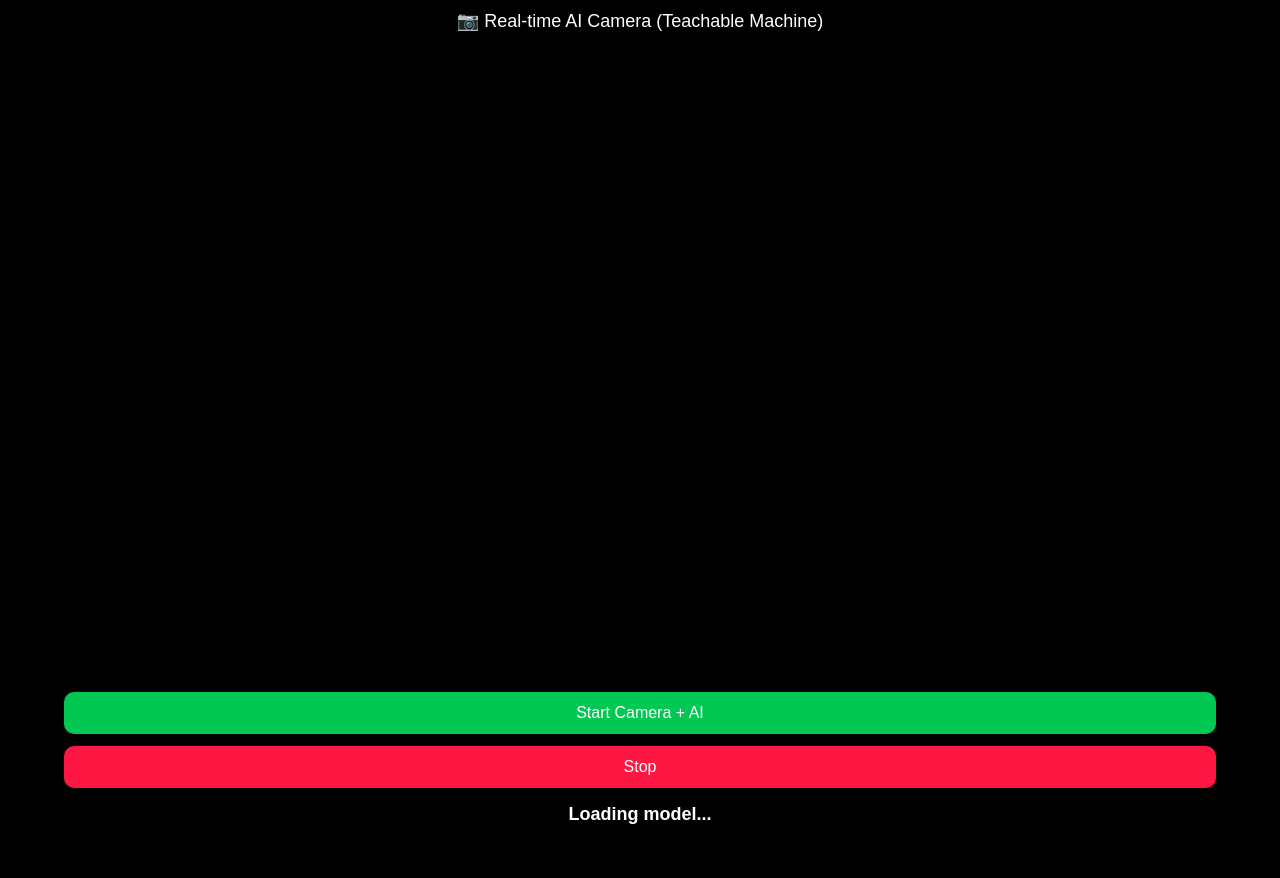
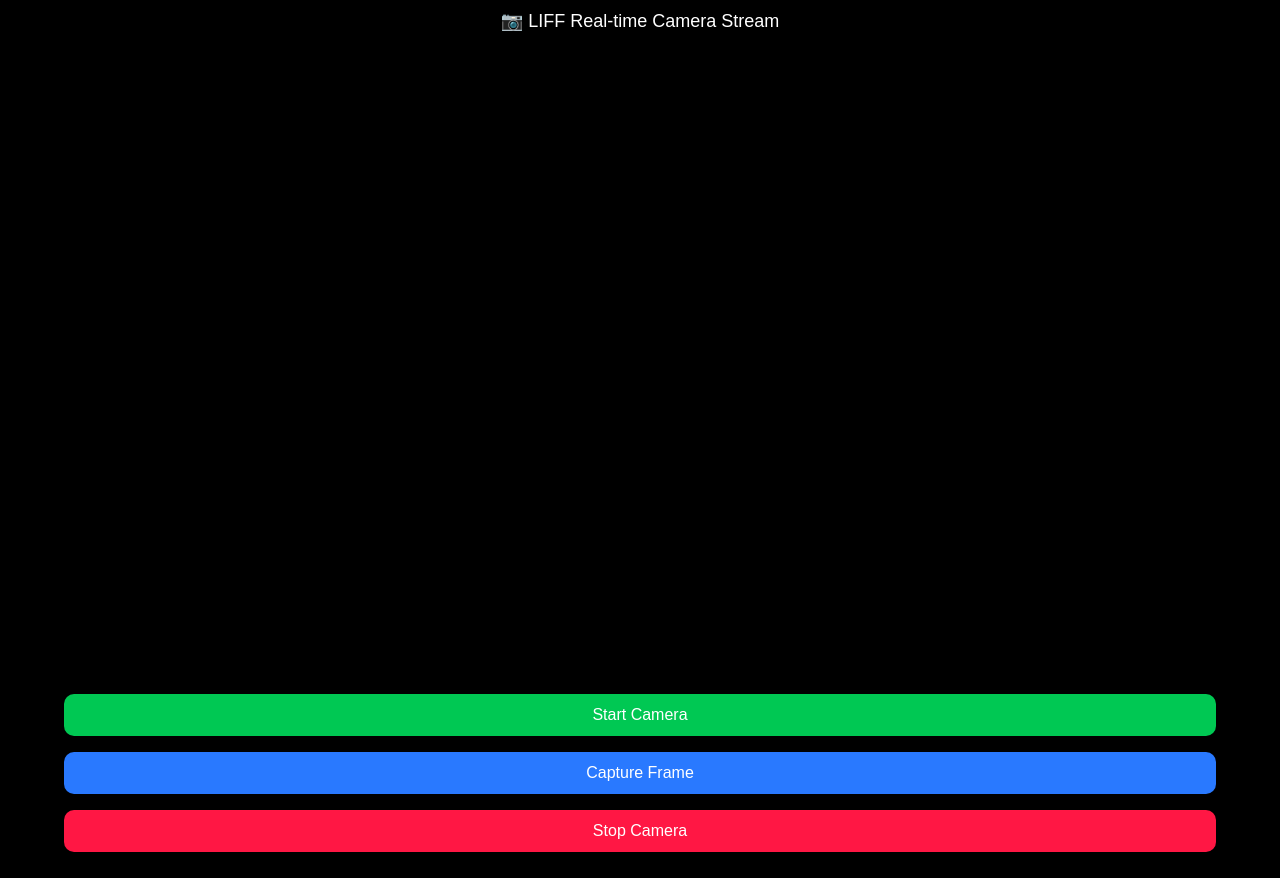
Before and after one commit to Thanoo2522/gitbackend, a Flask app: template templates/vdo.html in a window 1280 px wide. Before the commit the page ends 824 px from the top, so only its background shows below. Run offline with Flask 3, Linux system fonts and the light colour scheme; the template is opened without the code that fills it, so the values that code supplies are empty; parts of the project's set-up code (start-up, migrations or seed data) failed here and were passed over; some libraries are stand-ins or nearby versions.

Commit message:
update feature

```diff
--- a/app.py
+++ b/app.py
@@ -762,7 +762,8 @@ def main_route():
                         "ไม่รู้จัก command"
                     )
 
-            # ====================================ฟ            # IMAGE MESSAGE
+            # ====================================
+            # IMAGE MESSAGE
             # ====================================
             elif message_type == "image":
 
@@ -785,20 +786,6 @@ def main_route():
             "message": str(e)
 
         }), 500
-
-
-@app.route("/vdo-control", methods=["POST"])
-def vdo_control():
-
-    body = request.get_json()
-
-    command = body.get("command")
-
-    # future expand (ยังไม่ใช้ตอนนี้)
-    return jsonify({
-        "status": "ok",
-        "command": command
-    })
 # =========================================================
 # OPEN VDO AI
 # vdo imagenumber
@@ -884,21 +871,19 @@ def open_vdo(event, parts):
 # VDO PAGE
 # =========================================================
 @app.route("/vdo")
-def vdo():
-
-    project = request.args.get("project", "imagenumber")
-    user_id = request.args.get("user_id")
-
-    if not user_id:
-        return "missing user", 403
-
-    doc = worker_db.collection("user").document(user_id).get()
-
-    # ❗ เปลี่ยน behavior อย่างเดียว (ไม่ลบ logic)
-    if not doc.exists:
-        return "please register via hub", 403
-
-    return render_template("vdo.html", project=project, user_id=user_id)
+def vdo_page():
+
+    project = request.args.get(
+        "project",
+        "imagenumber"
+    )
+
+    return render_template(
+
+        "vdo.html",
+
+        project=project
+    )
         #===========================================
 
 # =========================================================
--- a/templates/vdo.html
+++ b/templates/vdo.html
@@ -2,18 +2,10 @@
 <html lang="en">
 <head>
 <meta charset="UTF-8">
-<title>LIFF + Teachable Machine Realtime</title>
+<title>LIFF Camera Stream</title>
+<meta name="viewport" content="width=device-width, initial-scale=1, maximum-scale=1">
 
-<meta name="viewport" content="width=device-width, initial-scale=1.0">
-
-<!-- LIFF -->
 <script src="https://static.line-scdn.net/liff/edge/2/sdk.js"></script>
-
-<!-- TensorFlow.js -->
-<script src="https://cdn.jsdelivr.net/npm/@tensorflow/tfjs@latest"></script>
-
-<!-- Teachable Machine Image -->
-<script src="https://cdn.jsdelivr.net/npm/@teachablemachine/image@latest"></script>
 
 <style>
 body{
@@ -31,150 +23,113 @@ header{
 
 video{
     width:100%;
-    border-radius:10px;
+    height:auto;
+    background:black;
 }
 
 button{
     width:90%;
     padding:12px;
-    margin:6px;
+    margin:8px;
     font-size:16px;
     border:none;
     border-radius:10px;
 }
 
 #startBtn{background:#00c853;color:white;}
+#snapBtn{background:#2979ff;color:white;}
 #stopBtn{background:#ff1744;color:white;}
 
-#label-container{
-    margin-top:10px;
-    font-size:18px;
-    font-weight:bold;
+canvas{
+    display:none;
 }
 
-canvas{display:none;}
+img{
+    width:90%;
+    margin-top:10px;
+    border-radius:10px;
+}
 </style>
 </head>
 
 <body>
 
-<header>📷 Real-time AI Camera (Teachable Machine)</header>
+<header>
+📷 LIFF Real-time Camera Stream
+</header>
 
 <video id="video" autoplay playsinline></video>
 
-<button id="startBtn">Start Camera + AI</button>
-<button id="stopBtn">Stop</button>
+<button id="startBtn">Start Camera</button>
+<button id="snapBtn">Capture Frame</button>
+<button id="stopBtn">Stop Camera</button>
 
-<div id="label-container">Loading model...</div>
+<canvas id="canvas"></canvas>
+<img id="snapshot"/>
 
 <script>
 
 let stream = null;
-let video = document.getElementById("video");
-let model, maxPredictions;
-let running = false;
-let intervalId;
+const video = document.getElementById("video");
+const canvas = document.getElementById("canvas");
+const snapshot = document.getElementById("snapshot");
 
-// 👉 path โมเดลใน VSCode
-const modelURL = "models_v1/model.json";
-const metadataURL = "models_v1/metadata.json";
+async function initLiff(){
+    try{
+        await liff.init({ liffId: "YOUR_LIFF_ID" });
 
-// ===============================
-// LOAD MODEL
-// ===============================
-async function loadModel(){
-    model = await tmImage.load(modelURL, metadataURL);
-    maxPredictions = model.getTotalClasses();
-
-    document.getElementById("label-container").innerHTML = "Model Loaded ✅";
+        // optional: auto login
+        if(!liff.isLoggedIn()){
+            liff.login();
+        }
+    }catch(err){
+        console.log("LIFF init error:", err);
+    }
 }
 
-// ===============================
-// START CAMERA
-// ===============================
+// เปิดกล้องสด--
 async function startCamera(){
+    try{
         stream = await navigator.mediaDevices.getUserMedia({
-        video: { facingMode: "environment" },
+            video: {
+                facingMode: "environment" // กล้องหลังมือถือ
+            },
             audio: false
         });
 
         video.srcObject = stream;
+
+    }catch(err){
+        alert("Cannot access camera: " + err);
+        console.log(err);
+    }
 }
 
-// ===============================
-// PREDICT FRAME
-// ===============================
-async function predict(){
-    if(!model) return;
+// ถ่ายภาพจาก stream
+function captureFrame(){
+    const ctx = canvas.getContext("2d");
 
-    const prediction = await model.predict(video);
+    canvas.width = video.videoWidth;
+    canvas.height = video.videoHeight;
 
-    prediction.sort((a,b)=> b.probability - a.probability);
+    ctx.drawImage(video, 0, 0, canvas.width, canvas.height);
 
-    let resultText = "";
-
-    prediction.forEach(p => {
-        resultText += `${p.className}: ${(p.probability*100).toFixed(1)}%<br>`;
-    });
-
-    document.getElementById("label-container").innerHTML = resultText;
+    const dataURL = canvas.toDataURL("image/png");
+    snapshot.src = dataURL;
 }
 
-// ===============================
-// START LOOP (2 FPS)
-// ===============================
-function startAI(){
-    if(running) return;
-    running = true;
-
-    intervalId = setInterval(() => {
-        predict();
-    }, 500); // 500ms = 2 frames/sec
+// หยุดกล้อง
+function stopCamera(){
+    if(stream){
+        stream.getTracks().forEach(track => track.stop());
+        video.srcObject = null;
+    }
 }
 
-// ===============================
-// STOP
-// ===============================
-function stopAll(){
-    running = false;
-
-    if(intervalId){
-        clearInterval(intervalId);
-    }
-
-    if(stream){
-        stream.getTracks().forEach(t => t.stop());
-    }
-
-    video.srcObject = null;
-}
-
-// ===============================
-// BUTTON EVENTS
-// ===============================
-document.getElementById("startBtn").onclick = async () => {
-    await loadModel();
-    await startCamera();
-    startAI();
-};
-
-document.getElementById("stopBtn").onclick = stopAll;
-
-// ===============================
-// LIFF INIT (optional)
-// ===============================
-async function initLiff(){
-    try{
-        await liff.init({ liffId: "2010144029-njNgt99E" });
-
-        if(!liff.isLoggedIn()){
-            liff.login();
-        }
-
-    }catch(err){
-        console.log("LIFF error:", err);
-    }
-}
+// Events
+document.getElementById("startBtn").onclick = startCamera;
+document.getElementById("snapBtn").onclick = captureFrame;
+document.getElementById("stopBtn").onclick = stopCamera;
 
 initLiff();
 
```
Lines whose indentation alone changed are shown as unchanged.
